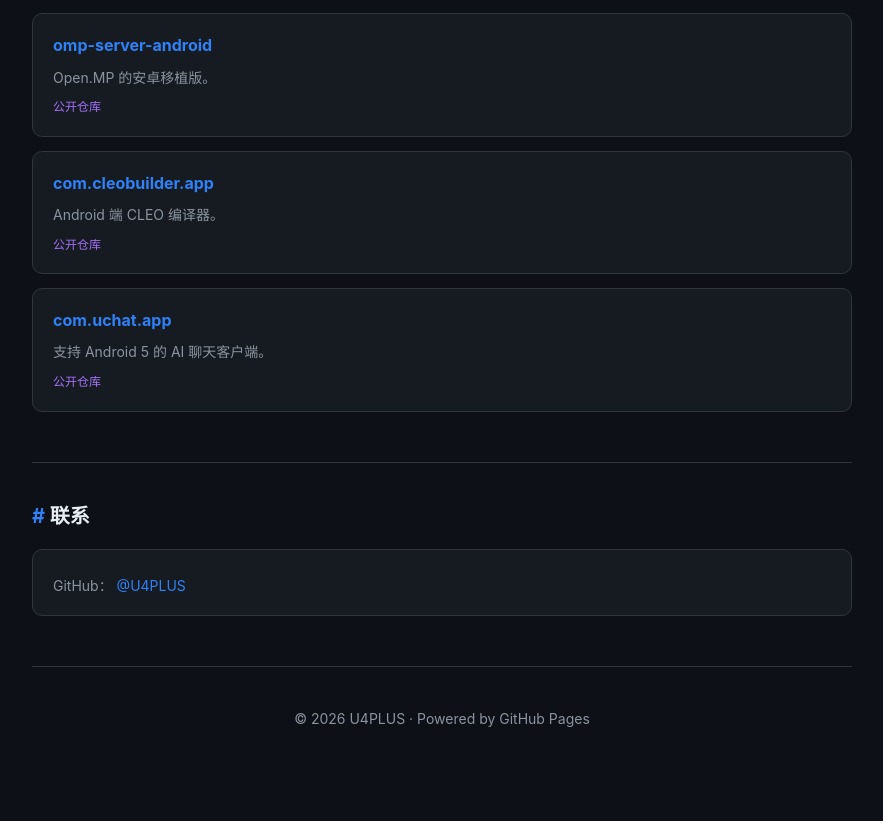
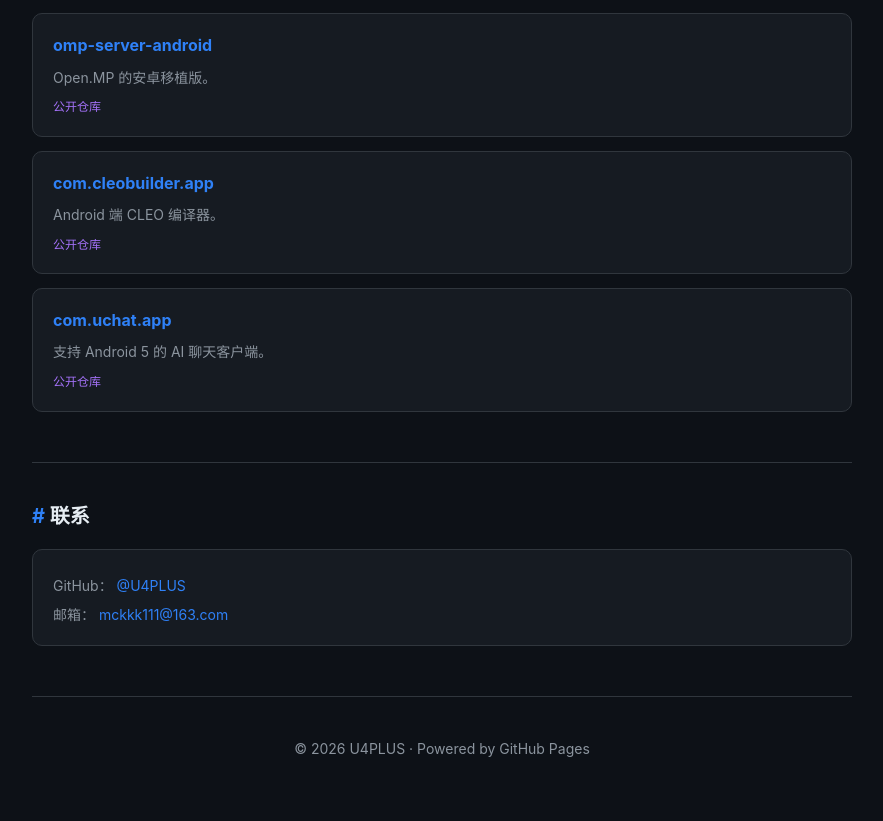
Before and after one commit to U4PLUS/U4PLUS.github.io, a plain HTML site: page index.html in a window 1280 px wide. Shown: the part 682-1503 px from the top of the page, without its empty margins (198-1081 px from the left). Before the commit the page ends 1473 px from the top, so only its background shows below. Drawn offline with Linux system fonts and the light colour scheme.

Commit message:
Add contact email to homepage

```diff
--- a/index.html
+++ b/index.html
@@ -129,6 +129,10 @@
           GitHub：
           <a href="https://github.com/U4PLUS" target="_blank" rel="noopener">@U4PLUS</a>
         </p>
+        <p>
+          邮箱：
+          <a href="mailto:mckkk111@163.com">mckkk111@163.com</a>
+        </p>
       </div>
     </section>
 
```
